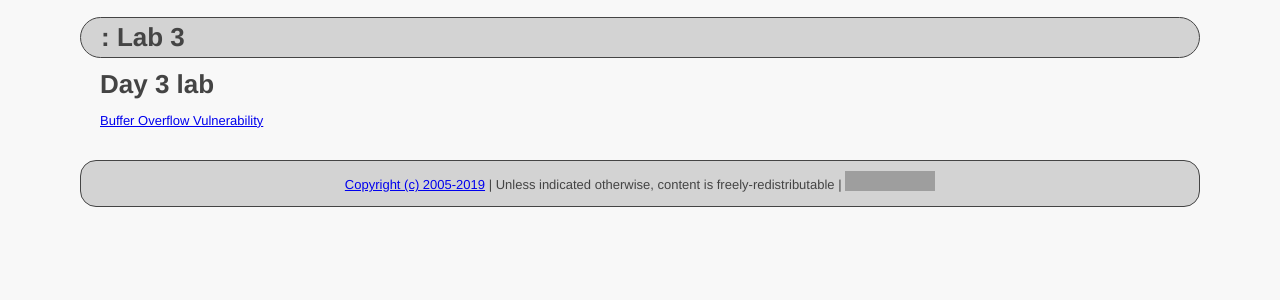
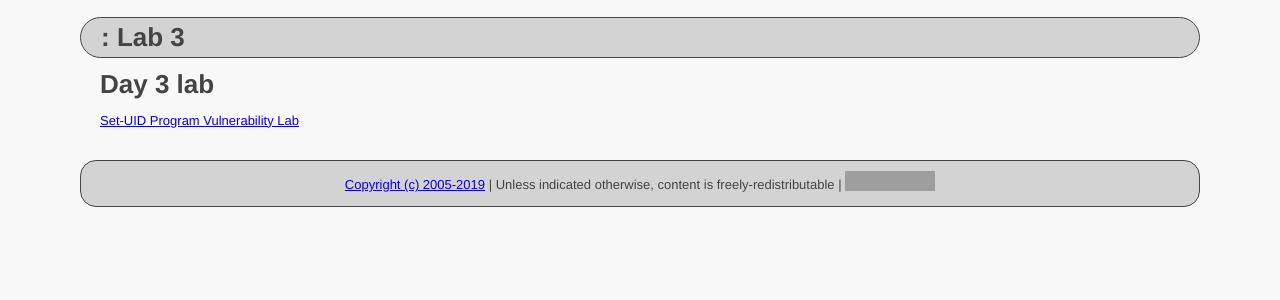
Before and after one commit to ycpcs/cs497-spring2019, a Jekyll site: the page built from labs/lab03.md, in a window 1280 px wide. Shown: the top 300 px of the page. Built offline with Jekyll 4.4.1, drawn with Linux system fonts in a browser that asks for light colours; grey boxes are pictures that could not be loaded.

Commit message:
Update lab03.md

```diff
--- a/labs/lab03.md
+++ b/labs/lab03.md
@@ -5,4 +5,4 @@ title: "Lab 3"
 
 # Day 3 lab
 
-[Buffer Overflow Vulnerability](http://www.cis.syr.edu/~wedu/seed/Labs_16.04/Software/Buffer_Overflow/)
+[Set-UID Program Vulnerability Lab](Set-UID Program Vulnerability Lab.pdf)
```
